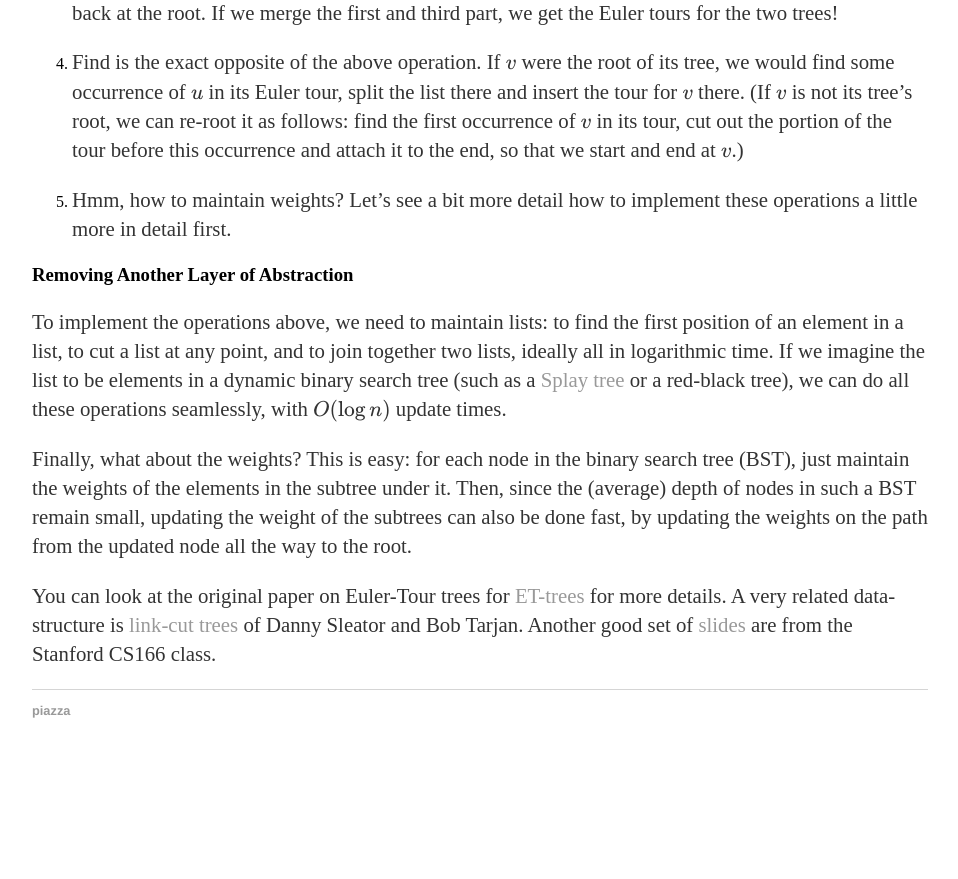
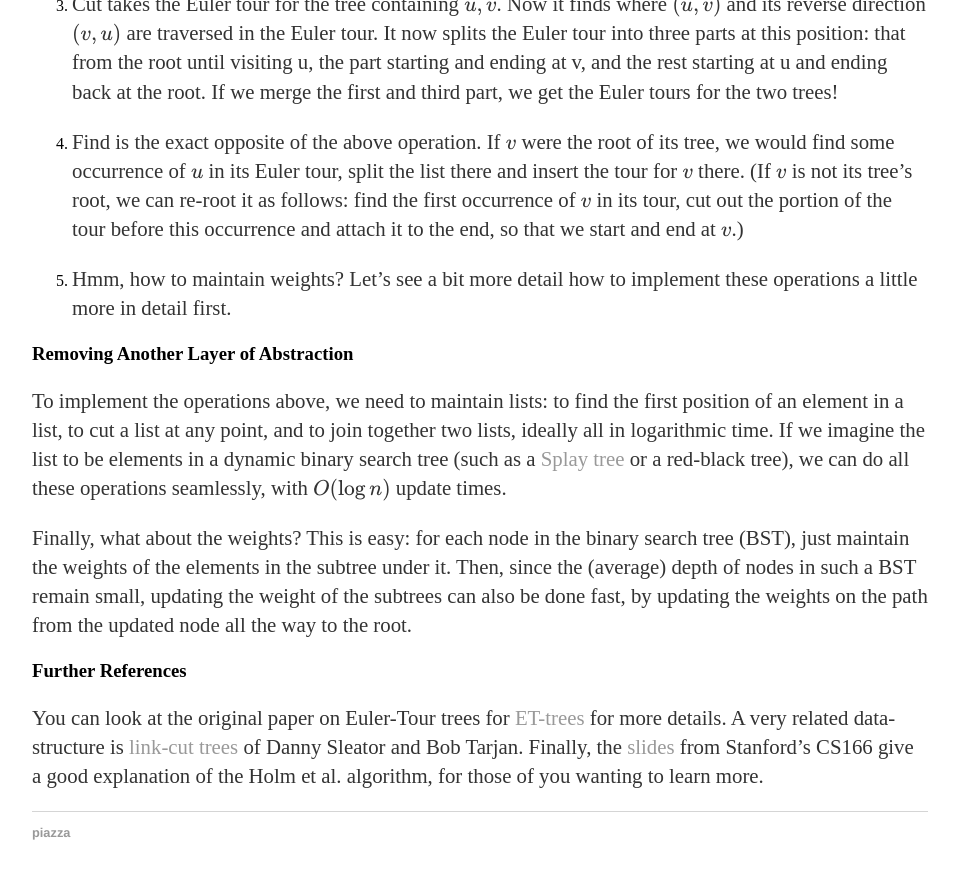
Before and after one commit to cmualgos/cmualgos.github.io, a Jekyll site: the page built from _posts/2018-08-31-lecture3-dynamic-algorithms.md, in a window 1280 px wide and 900 px high, scrolled down 2716 px. Shown: the top 879 px of the window, without its empty margins (160-1118 px from the left). Built offline with Jekyll 4.4.1, drawn with Linux system fonts in a browser that asks for light colours; formulas are drawn with MathJax 3; before the commit the page ends 3494 px from its top, so only the background shows below that; some of the changed text lies outside the part shown.

Commit message:
and more

```diff
--- a/_posts/2018-08-31-lecture3-dynamic-algorithms.md
+++ b/_posts/2018-08-31-lecture3-dynamic-algorithms.md
@@ -3,7 +3,12 @@
 title: "Lecture 3: Dynamic Connectivity and Data Structures"
 date: 2018-08-31
 use_math: true
+excerpt_separator: <!--more-->
 ---
+
+In this post we will talk about some of the data-structure issues that
+arise in algorithms for dynamic connectivity.
+<!--more-->
 
 When talking about dynamic algorithms, we skipped over the details of
 the underlying data structures. These data-structures are interesting
@@ -151,10 +156,13 @@
 fast, by updating the weights on the path from the updated node all the
 way to the root.
 
+### Further References
+
 You can look at the original paper on Euler-Tour trees for
 [ET-trees](http://citeseerx.ist.psu.edu/viewdoc/download?doi=10.1.1.53.7942&rep=rep1&type=pdf)
 for more details. A very related data-structure is [link-cut
 trees](https://en.wikipedia.org/wiki/Link/cut_tree) of Danny Sleator and
-Bob Tarjan. Another good set of
+Bob Tarjan. Finally, the
 [slides](http://web.stanford.edu/class/archive/cs/cs166/cs166.1166/lectures/17/Small17.pdf)
-are from the Stanford CS166 class.
+from Stanford's CS166 give a good explanation of the Holm et
+al. algorithm, for those of you wanting to learn more.
```
